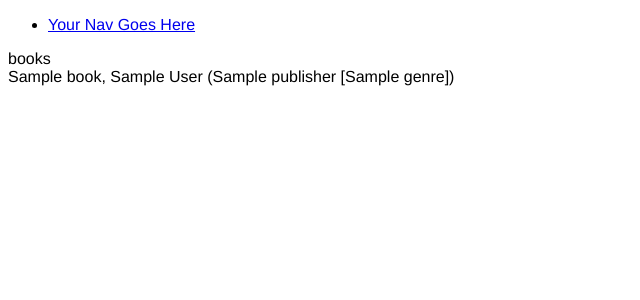
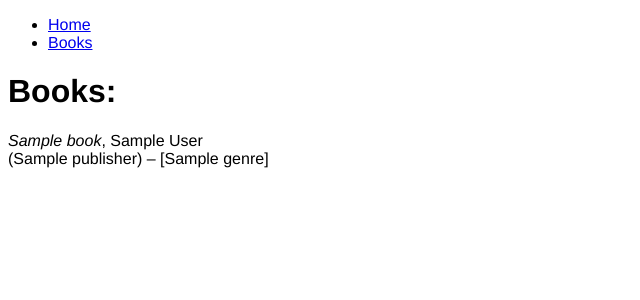
Before and after one commit to saerx/books_manager_hw, a Flask app: page /books in a window 1280 px wide. Shown: the top 300 px of the page, without its empty margins (0-640 px from the left). Run offline with Flask 2, Linux system fonts and the light colour scheme; a database or web service that is not in the repository returns one stand-in record (values such as "Sample title"); some libraries are stand-ins or nearby versions.

Commit message:
tidied formatting on books/index, changed text on index

```diff
--- a/templates/base.html
+++ b/templates/base.html
@@ -11,7 +11,8 @@
   <header>
     <nav>
       <ul class="menu">
-        <li><a href="#">Your Nav Goes Here</a></li>
+        <li><a href="/">Home</a></li>
+        <li><a href="/books">Books</a></li>
       </ul>
     </nav>
   </header>
--- a/templates/books/index.html
+++ b/templates/books/index.html
@@ -1,14 +1,18 @@
 {% extends 'base.html' %}
 
 {% block content %}
-books
+<h1>Books:</h1>
+
 {% for book in all_books %}
 
     <div>
-        {{book.title}}, {{book.author.first_name}} {{book.author.last_name}} ({{book.publisher}} [{{book.genre}}])
+        <p>
+        <i>{{book.title}}</i>, {{book.author.first_name}}
+        {{book.author.last_name}} <br>({{book.publisher}}) – [{{book.genre}}]
+        </p>
     </div>
 
 {% endfor %}
-
+<br>
 
 {% endblock content %}
--- a/templates/index.html
+++ b/templates/index.html
@@ -2,7 +2,8 @@
 
 {% block content %}
 
-<h1>Have u heard of BOOKS?</h1>
+<h1>Have u heard of <a href="/books">BOOKS</a>?</h1>
+<h2>(They're pretty neat)</h2>
 
 
 {% endblock %}
```
Also changed, not shown: static/style.css (line endings or trailing spaces).
